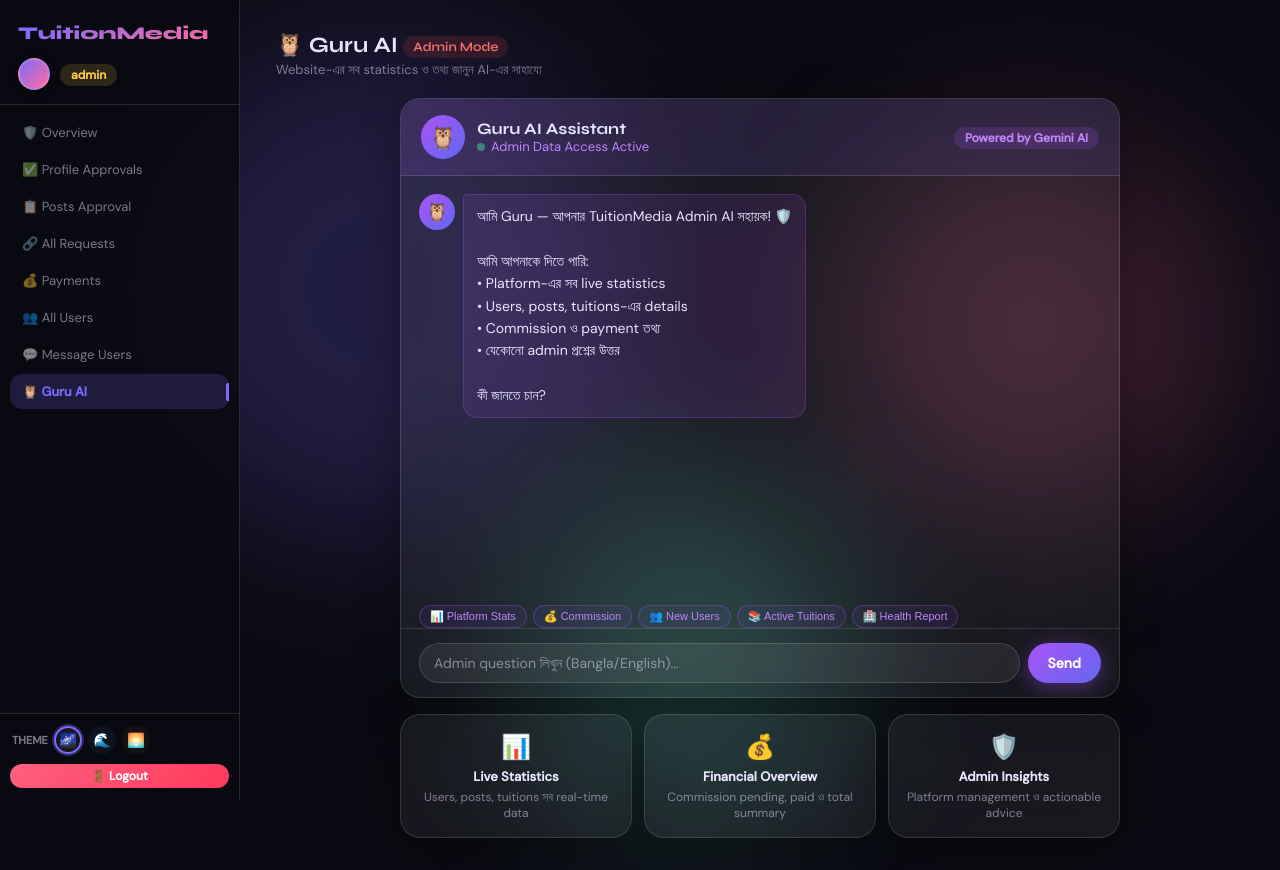
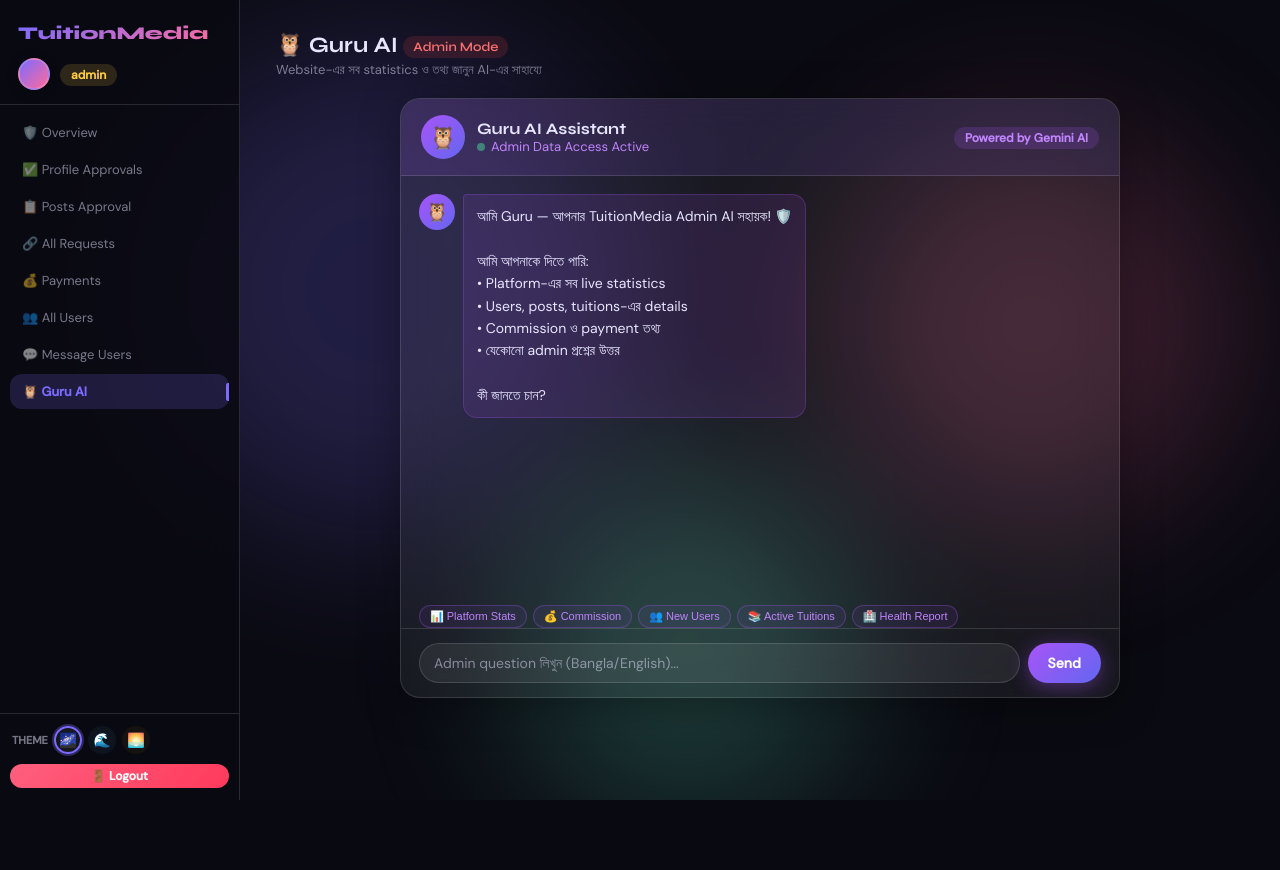
Before and after one commit to fuad556805/ewu_tuitionmedia, a Django app: page /guru/admin/ in a window 1280 px wide. After the commit the page ends 800 px from the top, so only its background shows below. Run offline with Django 5.2, Linux system fonts and the light colour scheme; a user stored in the database is signed in.

Commit message:
Update admin_guru.html

```diff
--- a/templates/guru/admin_guru.html
+++ b/templates/guru/admin_guru.html
@@ -10,7 +10,7 @@
   </div>
 
   <div class="glass" style="max-width:720px;margin:0 auto;display:flex;flex-direction:column;height:calc(100vh - 200px);overflow:hidden">
-    <!-- Header — same as guru.html -->
+    <!-- Header -->
     <div style="padding:16px 20px;border-bottom:1px solid var(--glass-border);background:linear-gradient(135deg,rgba(168,85,247,0.15),rgba(99,102,241,0.1));display:flex;align-items:center;gap:12px">
       <div style="width:44px;height:44px;border-radius:50%;background:linear-gradient(135deg,#a855f7,#6366f1);display:flex;align-items:center;justify-content:center;font-size:22px">🦉</div>
       <div>
@@ -24,7 +24,7 @@
       </div>
     </div>
 
-    <!-- Messages — uses unique id to avoid conflict with main.js -->
+    <!-- Messages -->
     <div class="guru-messages" id="adminMsgs" style="flex:1;overflow-y:auto;padding:18px;display:flex;flex-direction:column;gap:12px">
       <div class="guru-msg">
         <div style="width:36px;height:36px;border-radius:50%;background:linear-gradient(135deg,#a855f7,#6366f1);display:flex;align-items:center;justify-content:center;font-size:18px;flex-shrink:0">🦉</div>
@@ -41,29 +41,10 @@
       <button class="quick-btn ag-btn" data-msg="Platform health report দাও">🏥 Health Report</button>
     </div>
 
-    <!-- Input — unique ids -->
+    <!-- Input -->
     <div class="guru-input-row" style="padding:14px 18px;border-top:1px solid var(--glass-border)">
       <input class="form-control" id="adminInput" placeholder="Admin question লিখুন (Bangla/English)..." style="border-radius:99px">
       <button class="btn btn-guru" id="adminSend" style="border-radius:99px;padding:10px 20px">Send</button>
-    </div>
-  </div>
-
-  <!-- Info tiles -->
-  <div style="max-width:720px;margin:16px auto 0;display:grid;grid-template-columns:repeat(3,1fr);gap:12px">
-    <div class="glass" style="padding:16px;text-align:center">
-      <div style="font-size:24px;margin-bottom:6px">📊</div>
-      <div style="font-size:13px;font-weight:600;margin-bottom:4px">Live Statistics</div>
-      <div style="color:var(--muted);font-size:12px">Users, posts, tuitions সব real-time data</div>
-    </div>
-    <div class="glass" style="padding:16px;text-align:center">
-      <div style="font-size:24px;margin-bottom:6px">💰</div>
-      <div style="font-size:13px;font-weight:600;margin-bottom:4px">Financial Overview</div>
-      <div style="color:var(--muted);font-size:12px">Commission pending, paid ও total summary</div>
-    </div>
-    <div class="glass" style="padding:16px;text-align:center">
-      <div style="font-size:24px;margin-bottom:6px">🛡️</div>
-      <div style="font-size:13px;font-weight:600;margin-bottom:4px">Admin Insights</div>
-      <div style="color:var(--muted);font-size:12px">Platform management ও actionable advice</div>
     </div>
   </div>
 </div>
```
